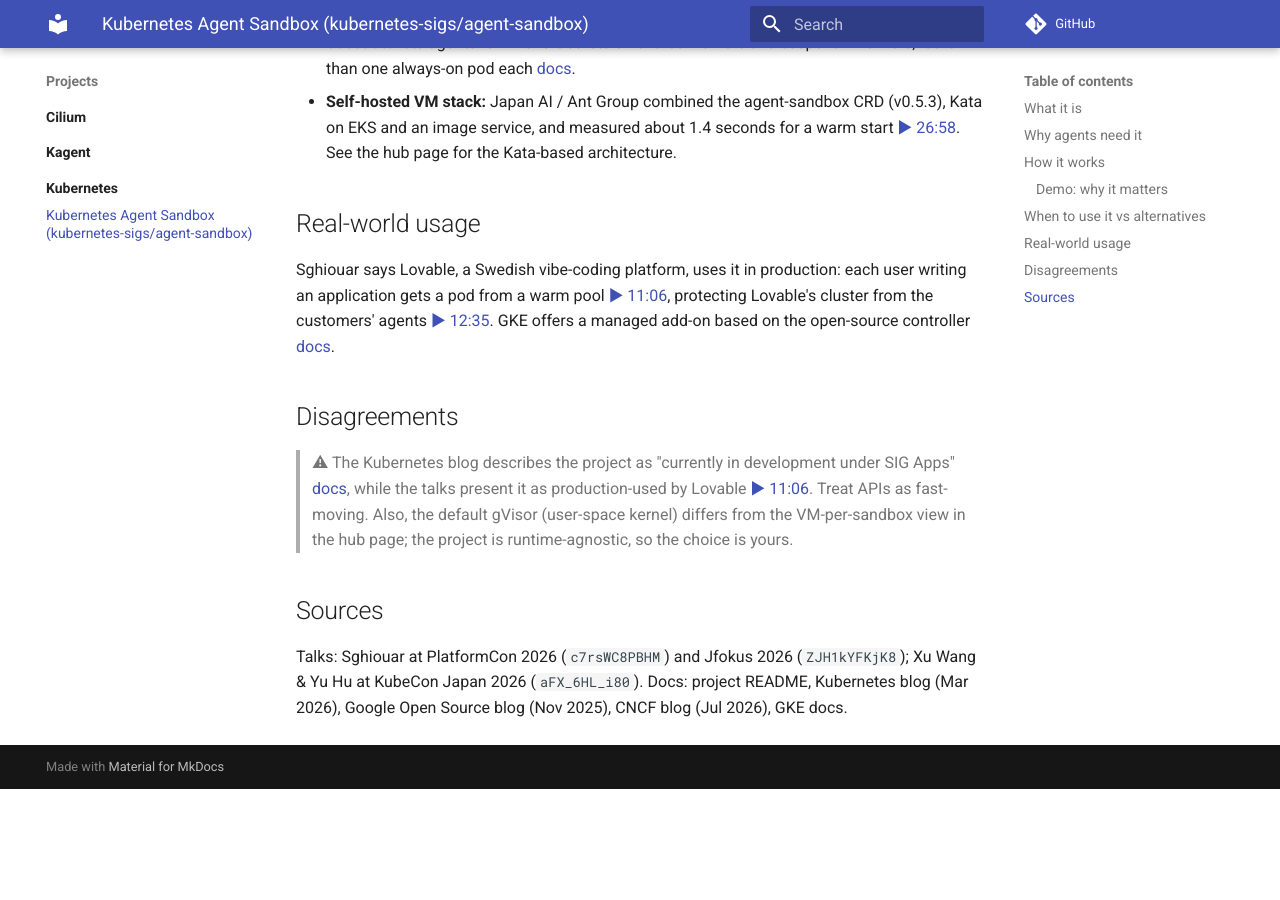
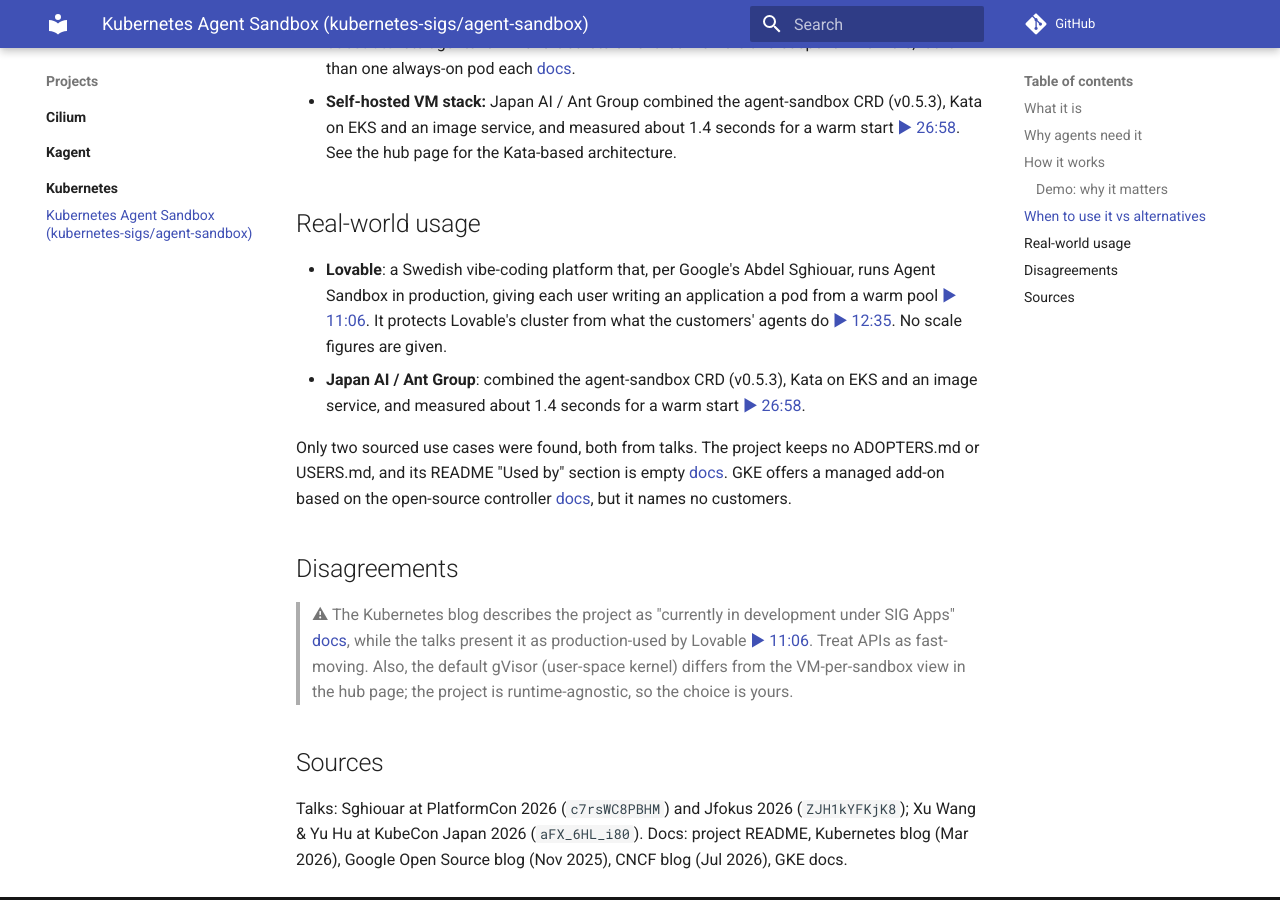
Before and after one commit to ravirajnalls/hackathon-cncf-wiki-desk, an MkDocs documentation site: the page built from wiki/projects/kubernetes/agent-sandbox.md, in a window 1280 px wide and 900 px high, scrolled down 2175 px. Built offline with MkDocs 1.6.1 and Material for MkDocs 9.7.7, drawn with Linux system fonts in a browser that asks for light colours; comment, search, counter and statistics services are not loaded; before the commit the page ends 2964 px from its top, so only the background shows below that.

Commit message:
wiki: real-world usage for Kubernetes Agent Sandbox (kubernetes-sigs/agent-sandbox)
Co-Authored-By: Claude Sonnet 5.5 <noreply@anthropic.com>

```diff
--- a/wiki/projects/kubernetes/agent-sandbox.md
+++ b/wiki/projects/kubernetes/agent-sandbox.md
@@ -55,7 +55,10 @@ Sghiouar prompts an agent to print its environment variables. With the sandbox,
 
 ## Real-world usage
 
-Sghiouar says Lovable, a Swedish vibe-coding platform, uses it in production: each user writing an application gets a pod from a warm pool [▶ 11:06](https://www.youtube.com/watch?v=ZJH1kYFKjK8&t=666s), protecting Lovable's cluster from the customers' agents [▶ 12:35](https://www.youtube.com/watch?v=c7rsWC8PBHM&t=755s). GKE offers a managed add-on based on the open-source controller [docs](https://docs.cloud.google.com/kubernetes-engine/docs/concepts/machine-learning/agent-sandbox).
+- **Lovable**: a Swedish vibe-coding platform that, per Google's Abdel Sghiouar, runs Agent Sandbox in production, giving each user writing an application a pod from a warm pool [▶ 11:06](https://www.youtube.com/watch?v=ZJH1kYFKjK8&t=666s). It protects Lovable's cluster from what the customers' agents do [▶ 12:35](https://www.youtube.com/watch?v=c7rsWC8PBHM&t=755s). No scale figures are given.
+- **Japan AI / Ant Group**: combined the agent-sandbox CRD (v0.5.3), Kata on EKS and an image service, and measured about 1.4 seconds for a warm start [▶ 26:58](https://www.youtube.com/watch?v=aFX_6HL_i80&t=1618s).
+
+Only two sourced use cases were found, both from talks. The project keeps no ADOPTERS.md or USERS.md, and its README "Used by" section is empty [docs](https://github.com/kubernetes-sigs/agent-sandbox). GKE offers a managed add-on based on the open-source controller [docs](https://docs.cloud.google.com/kubernetes-engine/docs/concepts/machine-learning/agent-sandbox), but it names no customers.
 
 ## Disagreements
 
```
